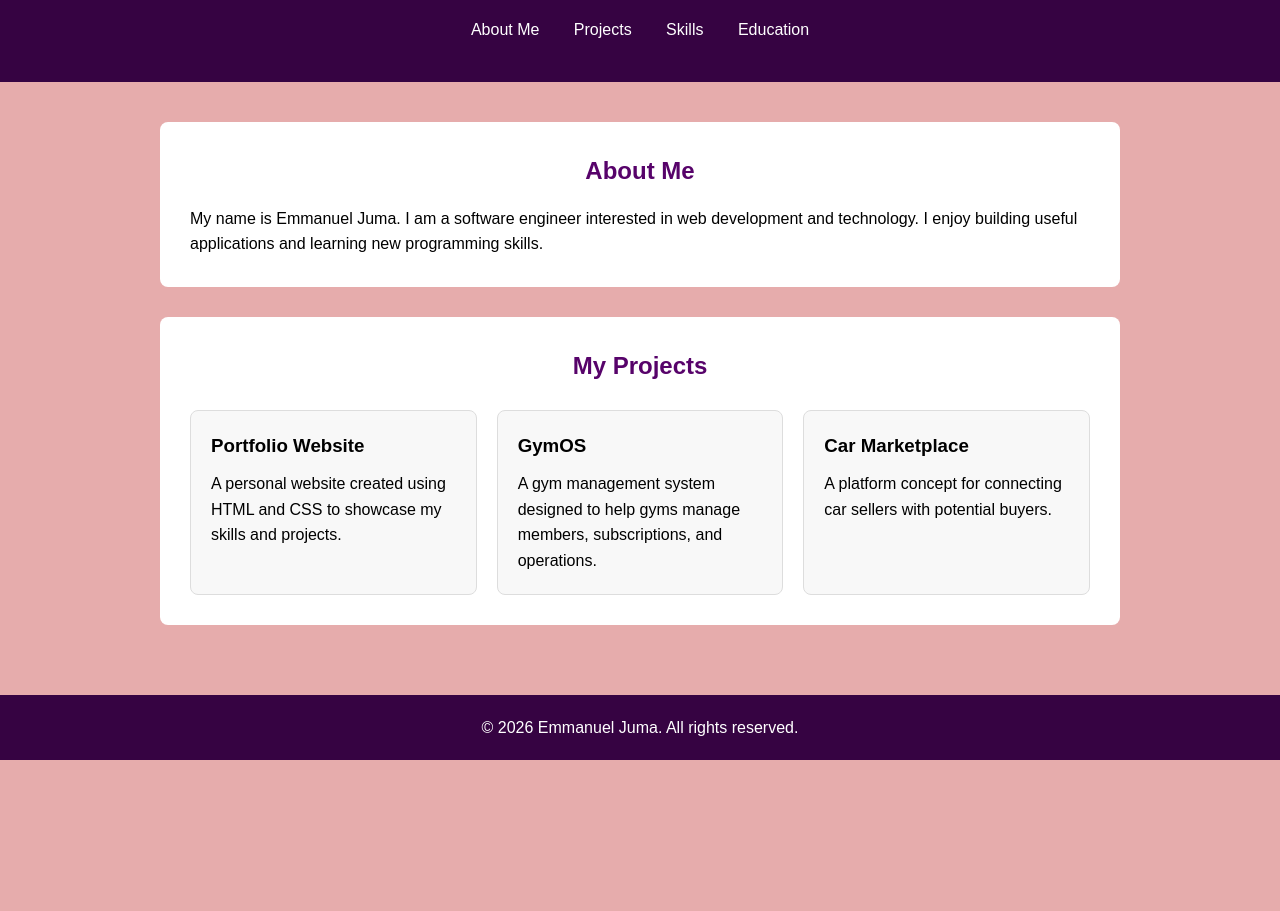
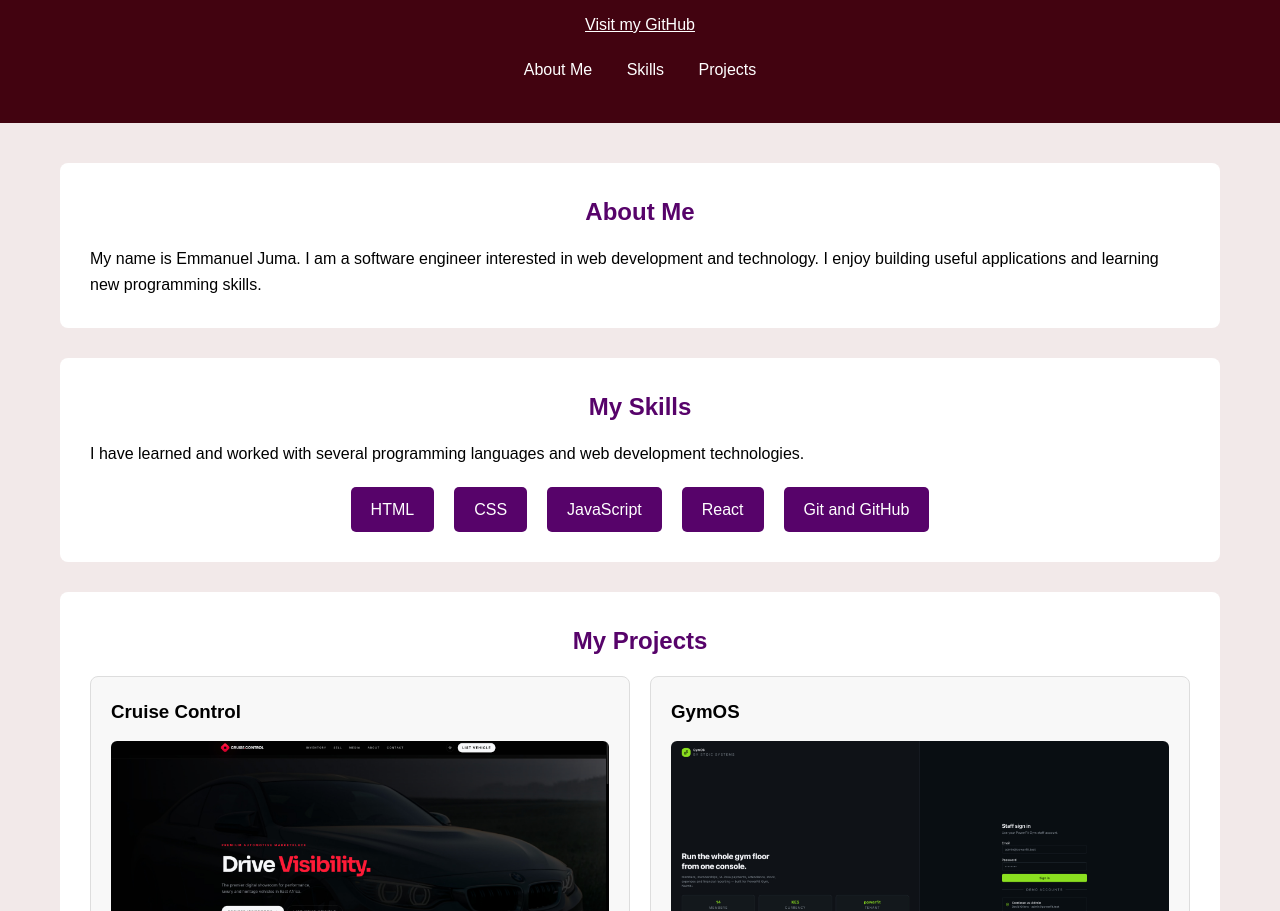
Before and after one commit to emmanuel-juma/summative-HTML-CSS-Personal-website-, a plain HTML site: page index.html in a window 1280 px wide. Shown: the part 130-1041 px from the top of the page. Before the commit the page ends 890 px from the top, so only its background shows below. Drawn offline with Linux system fonts and the light colour scheme.

Commit message:
second commit

```diff
--- a/index.html
+++ b/index.html
@@ -1,87 +1,157 @@
+
 <!DOCTYPE html>
 <html lang="en">
+
 <head>
     <meta charset="UTF-8">
     <meta name="viewport" content="width=device-width, initial-scale=1.0">
-    <title>My Personal Website</title>
+    <title>Emmanuel Juma - Personal Website</title>
     <link rel="stylesheet" href="style.css">
 </head>
+
 <body>
 
     <!--
     ==================
-    The Header Section
+    Header Section
     ==================
     -->
+
     <header>
         <h1>Emmanuel Juma</h1>
+
         <p>Software Engineer</p>
+
+        <p>
+            <a href="https://github.com/emmanuel-juma" target="_blank">
+                Visit my GitHub
+            </a>
+        </p>
 
         <nav>
             <a href="#about">About Me</a>
+            <a href="#skills">Skills</a>
             <a href="#projects">Projects</a>
-            <a href="#">Skills</a>
-            <a href="#">Education</a>
         </nav>
     </header>
 
+
     <main>
+
         <!--
-        =====================
-        The About me section
-        =====================
+        ==================
+        About Me Section
+        ==================
         -->
+
         <section id="about">
+
             <h2>About Me</h2>
+
             <p>
                 My name is Emmanuel Juma. I am a software engineer
-                interested in web development and technology.
-                I enjoy building useful applications and learning new
+                interested in web development and technology. I enjoy
+                building useful applications and learning new
                 programming skills.
             </p>
+
         </section>
+
+
+        <!--
+        ==================
+        Skills Section
+        ==================
+        -->
+
+        <section id="skills">
+
+            <h2>My Skills</h2>
+
+            <p>
+                I have learned and worked with several programming
+                languages and web development technologies.
+            </p>
+
+            <ul class="skills-list">
+                <li>HTML</li>
+                <li>CSS</li>
+                <li>JavaScript</li>
+                <li>React</li>
+                <li>Git and GitHub</li>
+            </ul>
+
+        </section>
+
+
+        <!--
+        ==================
+        Projects Section
+        ==================
+        -->
 
         <section id="projects">
 
-            <!--
-            ====================
-            The projects section
-            ====================
-
-            -->
             <h2>My Projects</h2>
 
             <div class="project-grid">
+
+                <!-- Calculator Project -->
+
                 <article class="project-card">
-                    <h3>Portfolio Website</h3>
+
+                    <h3>Cruise Control</h3>
+
+                    <img
+                        src="assets/cars.jpg"
+                        alt="Cruise Control">
+
                     <p>
-                        A personal website created using HTML and CSS
-                        to showcase my skills and projects.
+                        This is a platform where dealers can showcase vehicles to potential clients, displaying their specs, asking price, location and who to contact incase of interest.
                     </p>
+
                 </article>
 
+
+                <!-- Additional Project -->
+
                 <article class="project-card">
+
                     <h3>GymOS</h3>
+
+                    <img
+                        src="assets/gymos1.jpg"
+                        alt="GymOS project">
+
                     <p>
-                        A gym management system designed to help gyms
-                        manage members, subscriptions, and operations.
+                        GymOS is a gym management system designed to
+                        help gyms manage members, subscriptions,
+                        and daily operations.
                     </p>
+
                 </article>
 
-                <article class="project-card">
-                    <h3>Car Marketplace</h3>
-                    <p>
-                        A platform concept for connecting car sellers
-                        with potential buyers.
-                    </p>
-                </article>
             </div>
+
         </section>
+
     </main>
 
+
+    <!--
+    ==================
+    Footer Section
+    ==================
+    -->
+
     <footer>
-        <p>&copy; 2026 Emmanuel Juma. All rights reserved.</p>
+
+        <p>
+            &copy; 2026 Emmanuel Juma. All rights reserved.
+        </p>
+
     </footer>
 
 </body>
+
 </html>
--- a/style.css
+++ b/style.css
@@ -1,7 +1,8 @@
+
 /*
-============
-Body-section
-============
+================
+General Styling
+================
 */
 
 * {
@@ -13,17 +14,19 @@ Body-section
 body {
     font-family: Arial, sans-serif;
     line-height: 1.6;
-    background-color: #e6acac;
+    background-color: #f2e9e9;
     color: #000000;
 }
+
+
 /*
-==============
-Header styles
-==============
+================
+Header
+================
+*/
 
-*/
 header {
-    background-color: #360342;
+    background-color: #420310;
     color: white;
     text-align: center;
     padding: 40px 20px;
@@ -33,15 +36,25 @@ header h1 {
     margin-bottom: 10px;
 }
 
+header p {
+    margin-bottom: 15px;
+}
 
-header p {
-    margin-bottom: 20px;
+header a {
+    color: white;
 }
+
+
 /*
-============
-Navbar
-=============
+================
+Navigation
+================
 */
+
+nav {
+    margin-top: 20px;
+}
+
 nav a {
     color: white;
     text-decoration: none;
@@ -52,11 +65,25 @@ nav a:hover {
     text-decoration: underline;
 }
 
+
+/*
+================
+Main Content
+================
+*/
+
 main {
-    max-width: 1000px;
+    max-width: 1200px;
     margin: 0 auto;
     padding: 40px 20px;
 }
+
+
+/*
+================
+Sections
+================
+*/
 
 section {
     background-color: white;
@@ -68,19 +95,44 @@ section {
 section h2 {
     margin-bottom: 15px;
     text-align: center;
-    color:  #57036a;
+    color: #57036a;
 }
 
+
 /*
-============================
-CSS Grid layout for projects
-=============================
+================
+Skills
+================
 */
+
+.skills-list {
+    display: flex;
+    justify-content: center;
+    gap: 20px;
+    list-style: none;
+    margin-top: 20px;
+    flex-wrap: wrap;
+}
+
+.skills-list li {
+    background-color: #57036a;
+    color: white;
+    padding: 10px 20px;
+    border-radius: 5px;
+}
+
+
+/*
+========================
+Projects Grid
+========================
+*/
+
 .project-grid {
     display: grid;
-    grid-template-columns: repeat(3, 1fr);
+    grid-template-columns: repeat(2, 1fr);
     gap: 20px;
-    margin-top: 25px;
+    width: 100%;
 }
 
 .project-card {
@@ -91,8 +143,24 @@ CSS Grid layout for projects
 }
 
 .project-card h3 {
-    margin-bottom: 10px;
+    margin-bottom: 15px;
 }
+
+.project-card img {
+    display: block;
+    width: 100%;
+    height: 250px;
+    object-fit: cover;
+    border-radius: 6px;
+    margin-bottom: 15px;
+}
+
+
+/*
+================
+Footer
+================
+*/
 
 footer {
     background-color: #360342;
@@ -101,12 +169,15 @@ footer {
     padding: 20px;
 }
 
+
 /*
-====================
-Responsive layout
-=====================
+========================
+Responsive Design
+========================
 */
+
 @media (max-width: 768px) {
+
     .project-grid {
         grid-template-columns: 1fr;
     }
@@ -115,4 +186,18 @@ Responsive layout
         display: inline-block;
         margin: 5px;
     }
+
+    .skills-list {
+        flex-direction: column;
+        align-items: center;
+    }
+
+    .skills-list li {
+        width: 100%;
+        text-align: center;
+    }
+
+    .project-card img {
+        height: auto;
+    }
 }
```
Also changed, not shown: assets/cars.jpg (added), assets/gymos1.jpg (added).
